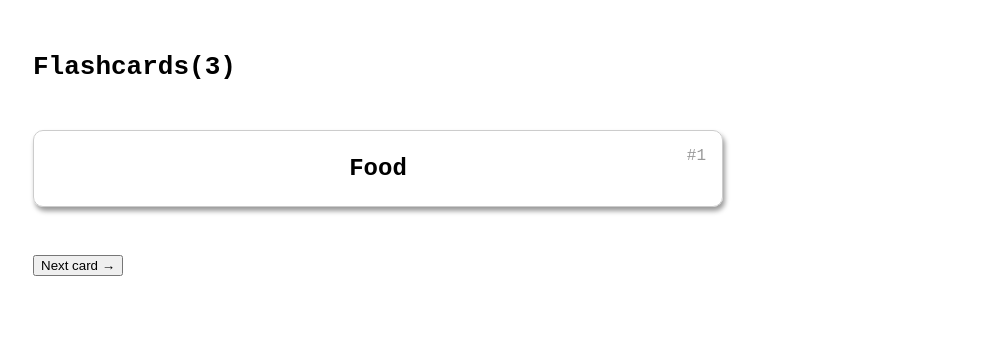
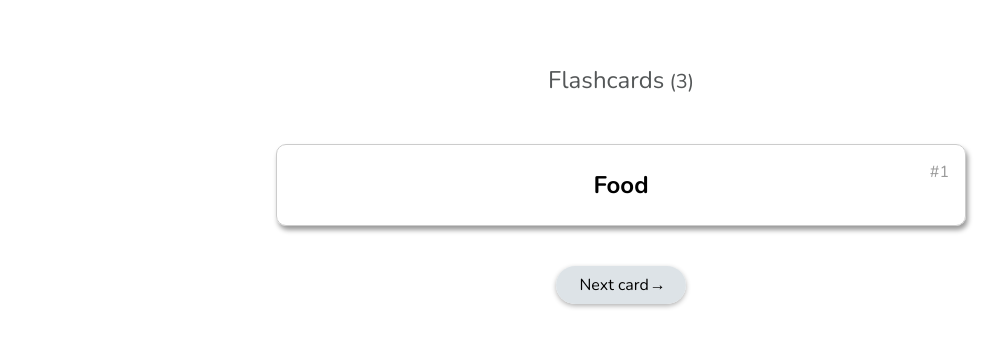
Before and after one commit to jtipp/flashcards, a plain HTML site: page index.html in a window 1280 px wide. Shown: the whole page, without its empty margins (19-1021 px from the left). Drawn offline with nearby package versions, Linux system fonts and the light colour scheme.

Commit message:
Improve the visual style of the application

```diff
--- a/app.js
+++ b/app.js
@@ -1,17 +1,22 @@
 class App {
   constructor(data) {
     this.data = data;
-    this.title = document.querySelector("h1");
-    this.app = document.getElementById("app");
+    this.appEl = document.getElementById("app");
+    this.titleEl = document.querySelector("h1");
     this.listEl = document.createElement("div");
     this.listEl.classList.add("cards");
     this.currentCardIndex = 0;
-    this.nextButtonEl = document.createElement("button");
+    this.nextButtonContainer = document.createElement("div");
+    this.nextButtonContainer.classList.add("next");
+    this.nextButtonEl = document.createElement("a");
     this.nextButtonEl.textContent = "Next card →";
+    this.nextButtonContainer.appendChild(this.nextButtonEl);
   }
 
   run() {
-    this.title.textContent += `(${this.data.length})`;
+    let numCardsEl = document.createElement("small");
+    numCardsEl.textContent = ` (${this.data.length})`;
+    this.titleEl.appendChild(numCardsEl);
 
     this.nextButtonEl.addEventListener("click", () => this.showNextCard());
 
@@ -19,10 +24,10 @@ class App {
       this.createCard(item, number);
     });
 
-    this.app.appendChild(this.listEl);
-    this.app.appendChild(this.nextButtonEl);
+    this.appEl.appendChild(this.listEl);
+    this.appEl.appendChild(this.nextButtonContainer);
 
-    this.app.querySelector(".card").classList.remove("hidden");
+    this.appEl.querySelector(".card").classList.remove("hidden");
   }
 
   createCard(item, number) {
@@ -75,7 +80,7 @@ class App {
   showNextCard() {
     this.currentCardIndex = (this.currentCardIndex + 1) % data.length;
 
-    const cardEls = this.app.querySelectorAll(".card");
+    const cardEls = this.appEl.querySelectorAll(".card");
     cardEls.forEach((el) => el.classList.add("hidden"));
     cardEls[this.currentCardIndex].classList.remove("hidden");
   }
--- a/index.html
+++ b/index.html
@@ -4,11 +4,15 @@
     <meta charset="UTF-8">
     <meta name="viewport" content="width=device-width, initial-scale=1.0">
     <title>Flashcards</title>
+    <link rel="preconnect" href="https://fonts.googleapis.com">
+    <link rel="preconnect" href="https://fonts.gstatic.com" crossorigin>
+    <link href="https://fonts.googleapis.com/css2?family=Nunito:wght@300;400;700&display=swap" rel="stylesheet">
     <link rel="stylesheet" href="style.css">
   </head>
   <body>
-    <h1>Flashcards</h1>
-    <div id="app"></div>
+    <div id="app">
+      <h1>Flashcards</h1>
+    </div>
     <script src="app.js"></script>
   </body>
 </html>
--- a/style.css
+++ b/style.css
@@ -1,10 +1,24 @@
 body {
-  font-family: monospace;
+  font-family: Nunito, monospace;
   margin: 4em;
 }
 
 .hidden {
   display: none !important;
+}
+
+#app {
+  display: flex;
+  flex-direction: column;
+  justify-content: center;
+  align-items: center;
+}
+
+h1 {
+  color: #545758;
+  font-size: 24px;
+  font-weight: 300;
+  margin: 0;
 }
 
 .card {
@@ -66,3 +80,18 @@ body {
   padding-left: 0.5em;
   display: block;
 }
+
+div.next a {
+  color: #000;
+  background: #dde3e7;
+  padding: 0.5rem 1.5rem;
+  border-radius: 25px;
+  box-shadow: 0px 2px 5px 0px rgba(0,0,0,0.3);
+  user-select: none;
+}
+
+div.next a:hover {
+  color: #dde3e7;
+  background: #787c7e;
+  cursor: pointer;
+}
```
